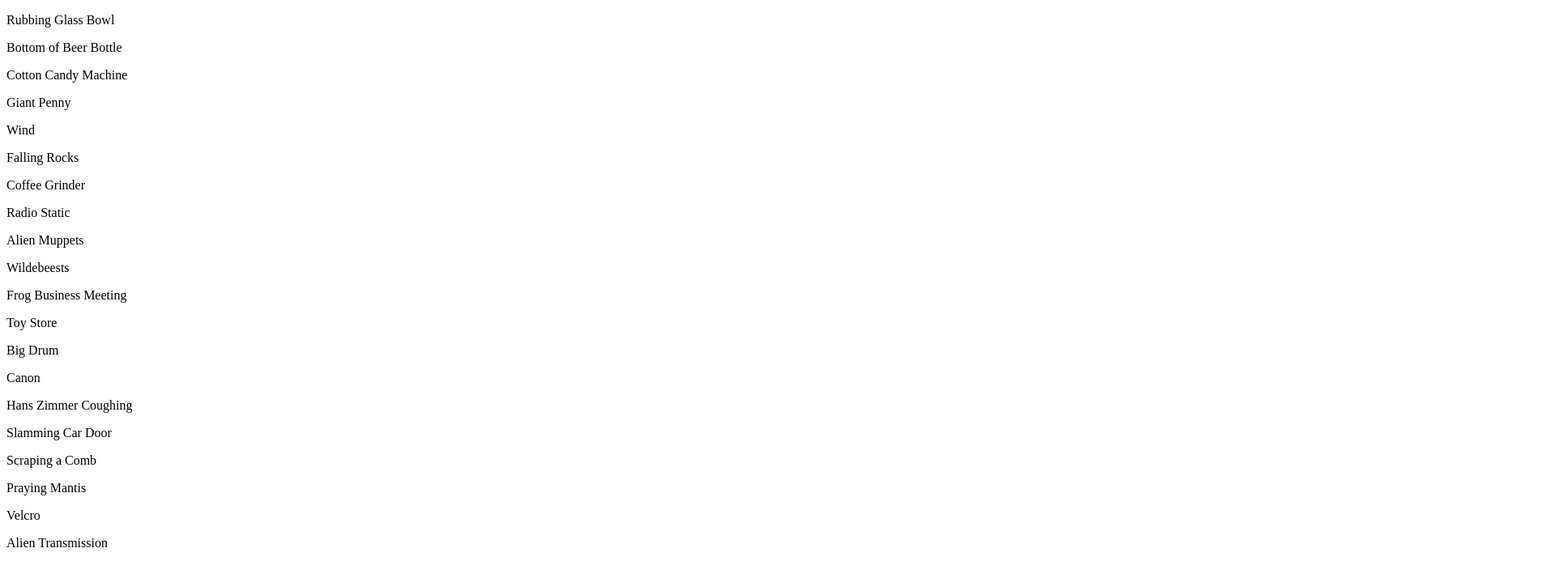
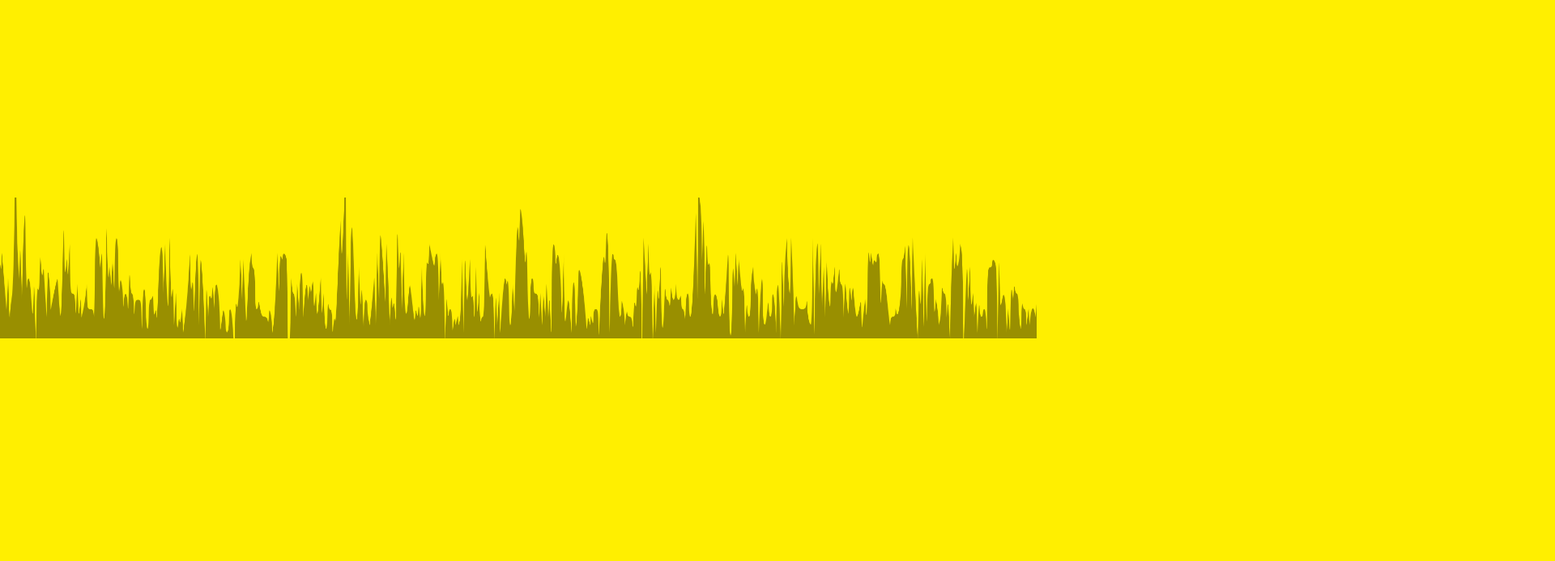
Before and after one commit to musicbender/Sound-Quiz, a plain HTML site: page index.html in a window 1280 px wide. Shown: the part 376-1069 px from the top of the page at 81% size, 1920 px wide, since content can reach past the window. After the commit the page ends 800 px from the top, so only its background shows below. Drawn offline with Linux system fonts and the light colour scheme; the site is published under a folder, as on GitHub Pages, so addresses that start at the root find nothing.

Commit message:
folder fix

```diff
--- a/index.html
+++ b/index.html
@@ -7,13 +7,13 @@
 
     <link href='https://fonts.googleapis.com/css?family=Russo+One' rel='stylesheet' type='text/css'>
     <link href='https://fonts.googleapis.com/css?family=Raleway' rel='stylesheet' type='text/css'>
-    <link href="/css/normalize.css" rel="stylesheet">
-    <link href="/css/jquery-ui.min.css" rel="stylesheet">
-    <link href="/css/style.css" rel="stylesheet">
+    <link href="css/normalize.css" rel="stylesheet">
+    <link href="css/jquery-ui.min.css" rel="stylesheet">
+    <link href="css/style.css" rel="stylesheet">
 
-    <script src="/js/jquery-2.1.4.min.js" defer></script>
-    <script src="/js/jquery-ui.min.js" defer></script>
-    <script src="/js/script.js" defer></script>
+    <script src="js/jquery-2.1.4.min.js" defer></script>
+    <script src="js/jquery-ui.min.js" defer></script>
+    <script src="js/script.js" defer></script>
 </head>
 <body>
    <header>
```
